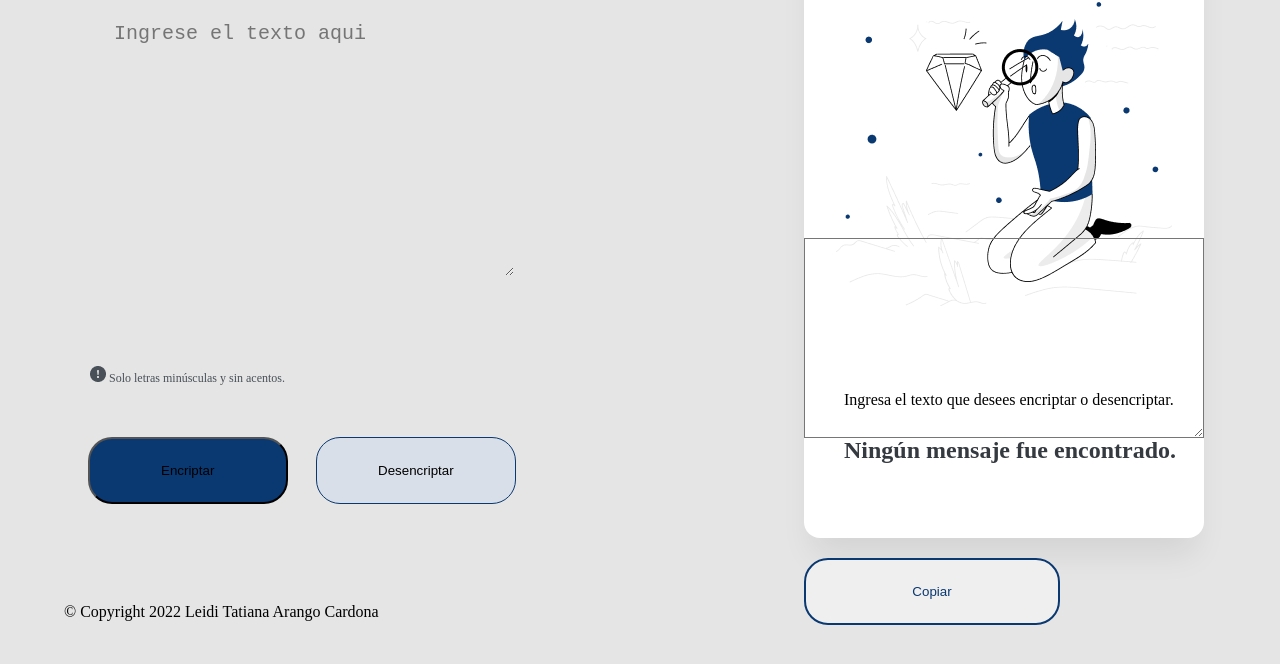
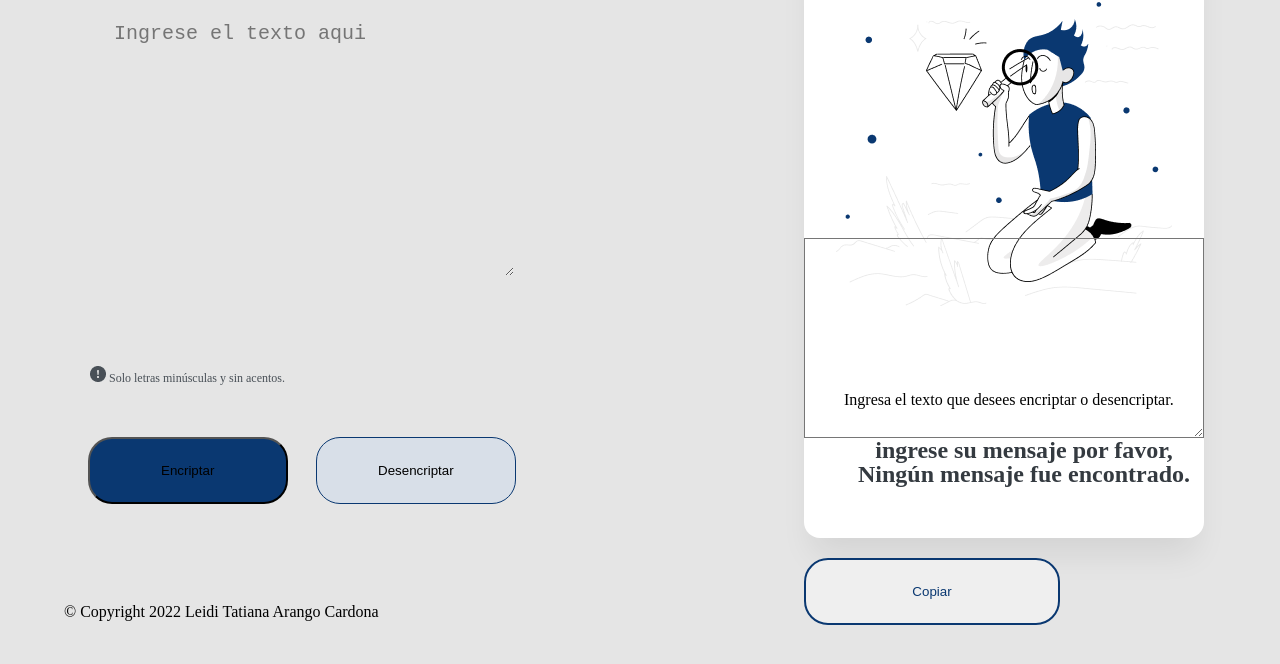
Before and after one commit to Tatianarangoc/Encriptador, a plain HTML site: page index.html in a window 1280 px wide. Shown: the part 92-756 px from the top of the page. Drawn offline with Linux system fonts and the light colour scheme.

Commit message:
ingrese su mensaje porfavor

```diff
--- a/index.html
+++ b/index.html
@@ -38,7 +38,7 @@
         <div class="rectangulo" onclick="demoDisplay()">
            <img id="rectangulo-imagen" src="/Muneco.png" alt="muñeco"  >
            <div id="muneco">
-                <p >Ningún mensaje fue encontrado.</p>
+                <p > ingrese su mensaje por favor, Ningún mensaje fue encontrado.</p>
                 <h6 >Ingresa el texto que desees encriptar o desencriptar.</h6>
            </div>
 
```
